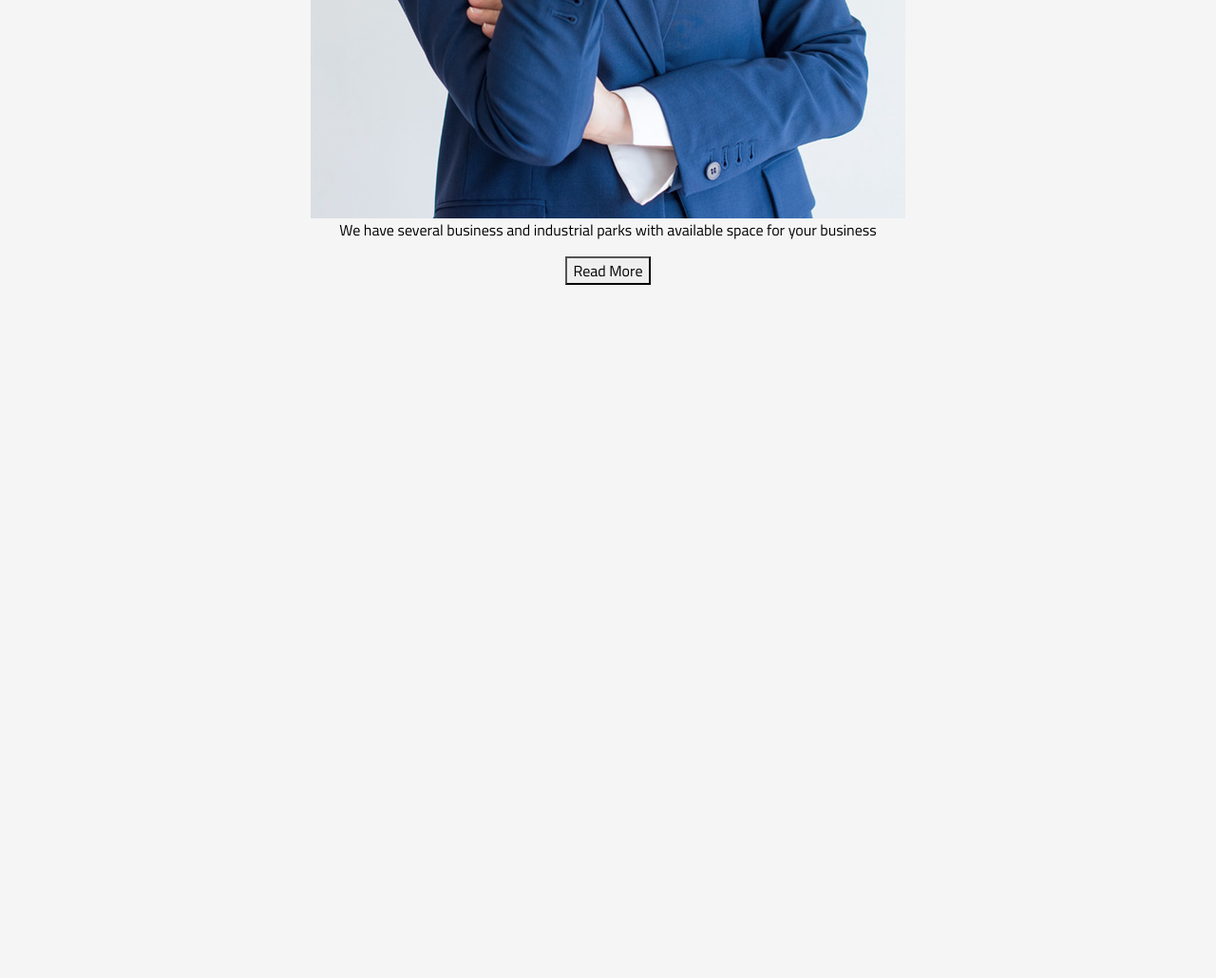
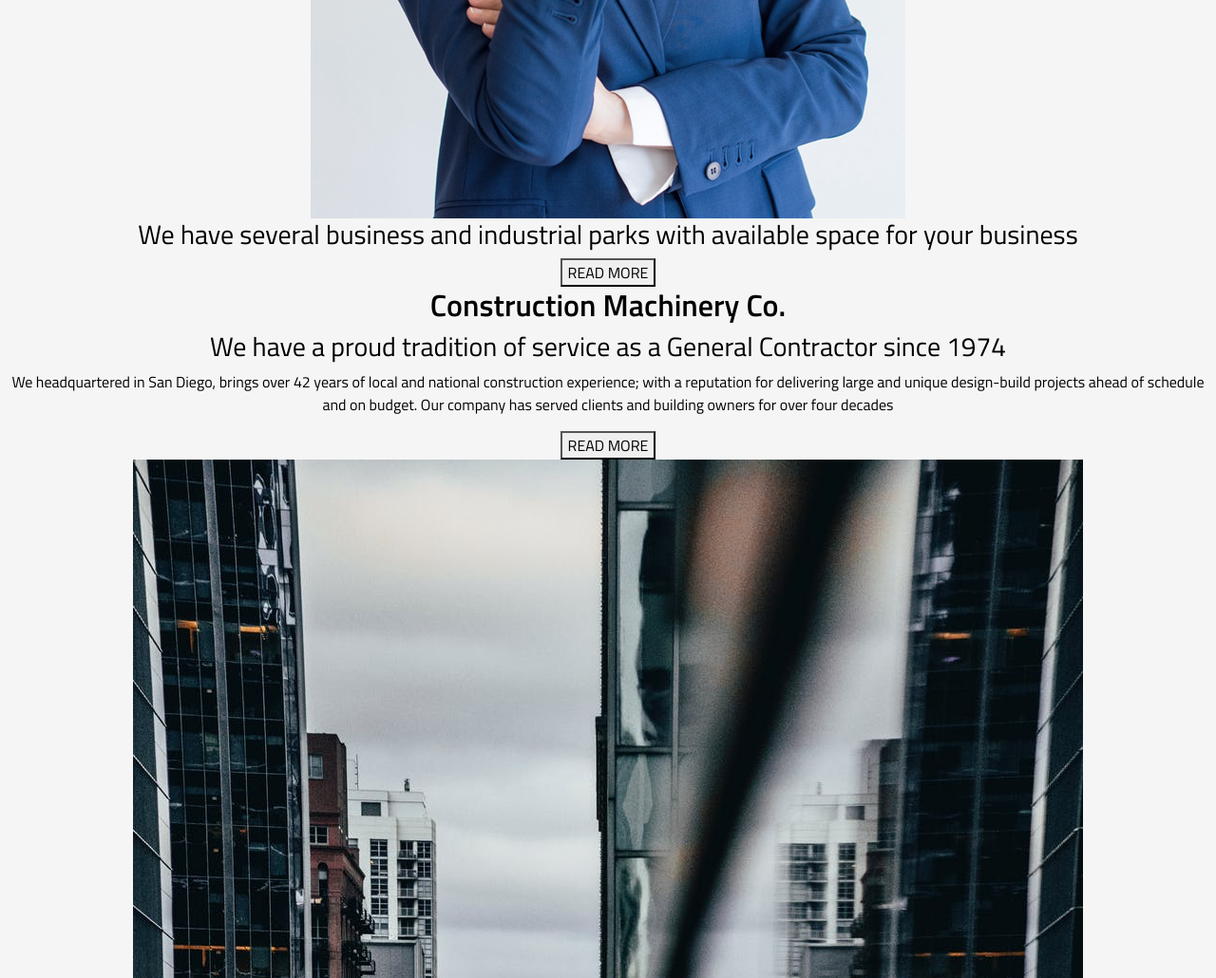
Before and after one commit to Robert-Schwartz/Triumph-WebProject, a plain HTML site: page index.html in a window 1280 px wide. Shown: the part 1572-2602 px from the top of the page at 95% size. Before the commit the page ends 1872 px from the top, so only its background shows below. Drawn offline with nearby package versions, Linux system fonts and the light colour scheme.

Commit message:
HTML AAbout Section Skeleton

```diff
--- a/assets/css/style.css
+++ b/assets/css/style.css
@@ -19,3 +19,7 @@ h1 {
 font-family: 'Roboto', sans-serif;
 font-weight: bold;
 }
+
+h2 {
+font-weight: 600;
+}
--- a/index.html
+++ b/index.html
@@ -21,7 +21,10 @@
 		<!-- Heading -->
 		<section id="heading">
 			<div>
-				<h1 class="heading">Business and <br />Industrial Parks</h1>
+				<h1 class="heading">
+					Business and <br />
+					Industrial Parks
+				</h1>
 			</div>
 		</section>
 
@@ -35,16 +38,37 @@
 					<img src="./assets/images/003.jpg" alt="Business Woman" />
 				</div>
 				<div>
-					<p>
+					<h3>
 						We have several business and industrial parks with available space
 						for your business
-					</p>
-					<button>Read More</button>
+					</h3>
+					<button>READ MORE</button>
 				</div>
 			</div>
 		</section>
 
 		<!-- Construction Machinery Section -->
+		<section id="Construction">
+			<div>
+				<div>
+					<h2>
+						Construction Machinery Co.
+					</h2>
+					<h3>
+						We have a proud tradition of service as a General Contractor since 1974
+					</h3>
+					<p>
+						We headquartered in San Diego, brings over 42 years of local and national construction experience; with a reputation for delivering large and unique design-build projects ahead of schedule and on budget.  Our company has served clients and building owners for over four decades
+					</p>
+					<button>
+						READ MORE
+					</button>
+				</div>
+				<div>
+					<img src="assets/images/pexelsphoto2884590.jpeg" alt="Busy City">
+				</div>
+			</div>
+		</section>
 
 		<!-- Company Certifications Section  -->
 
```
